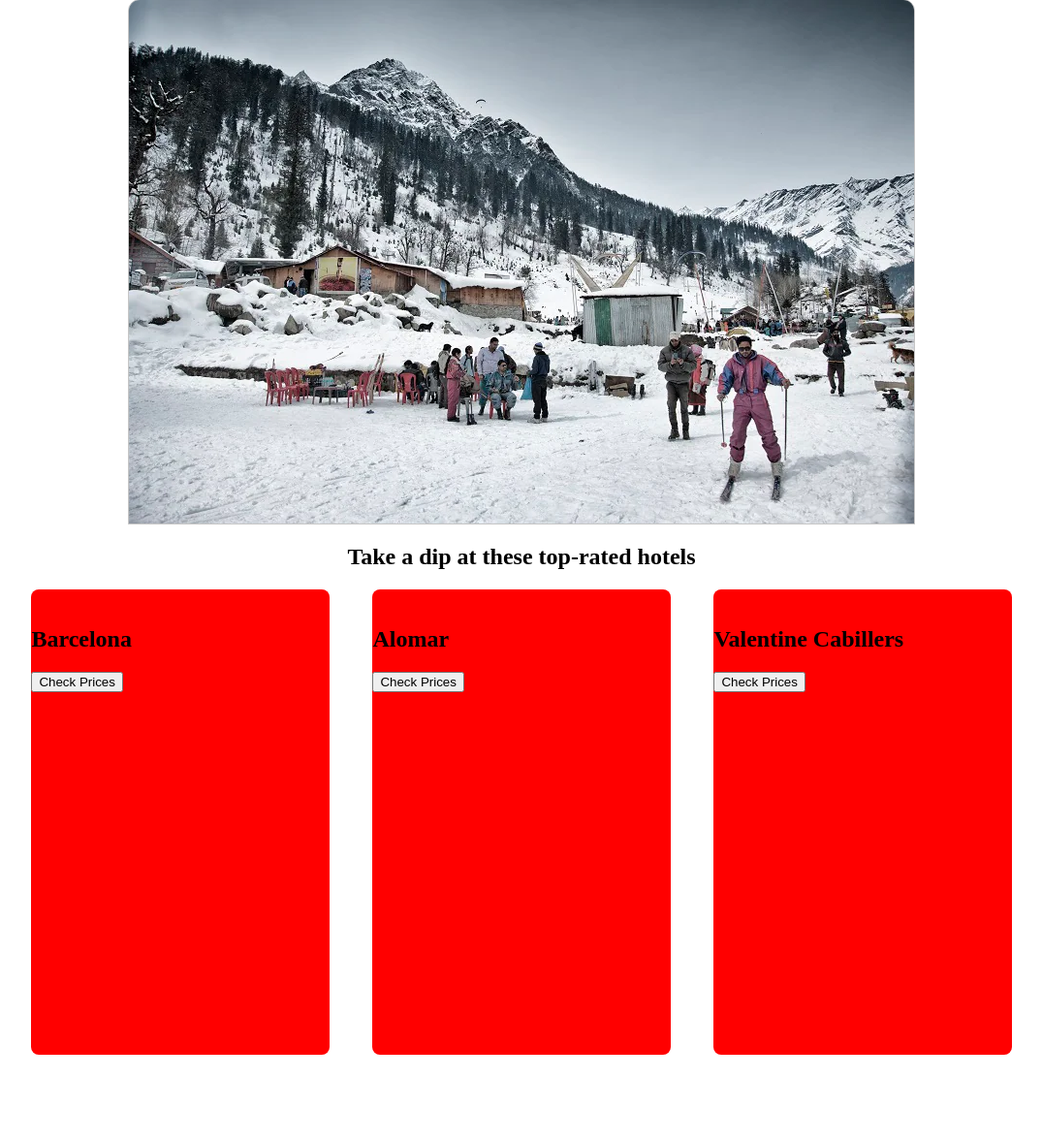
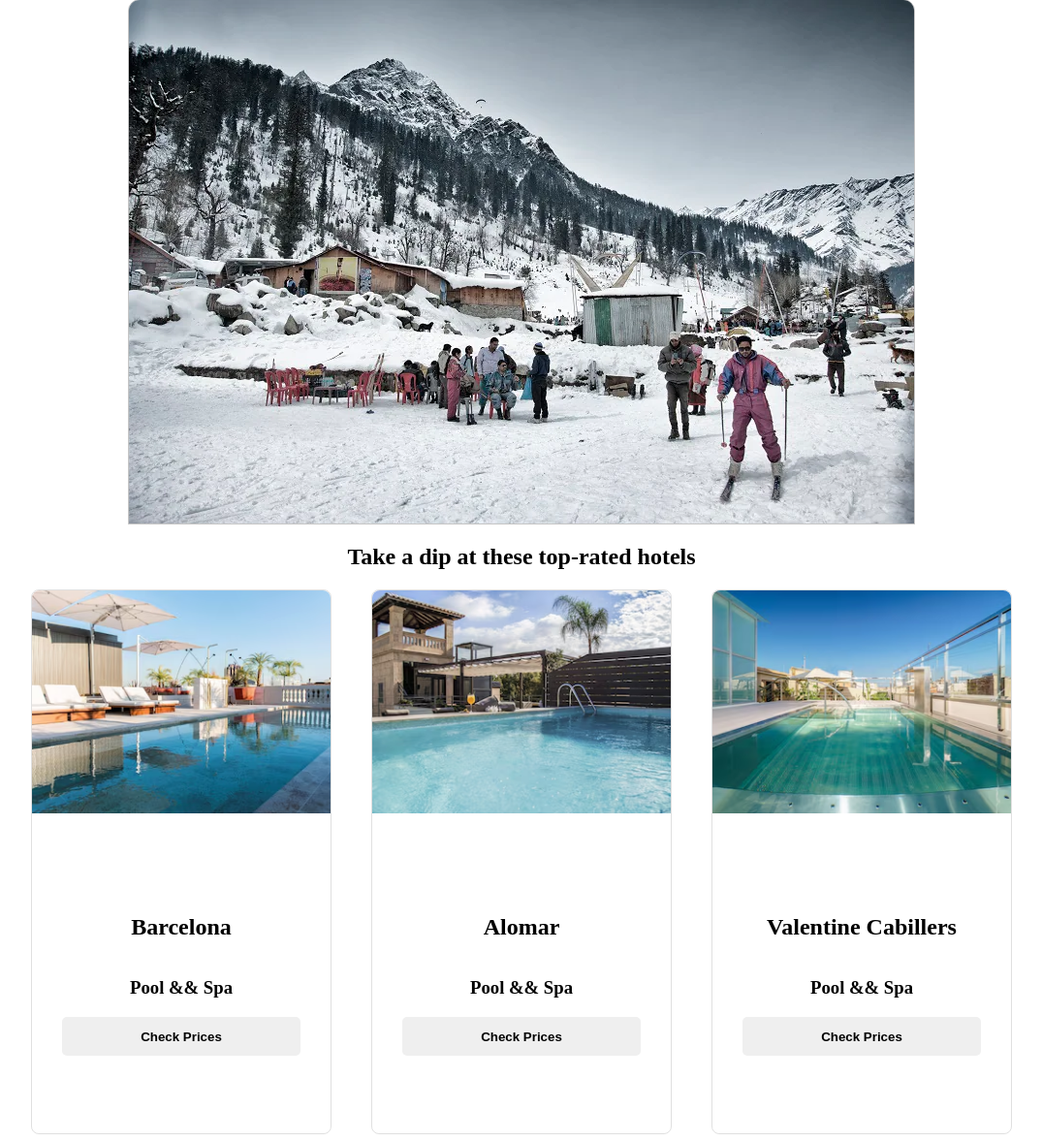
Before and after one commit to KURRI173/Information-Systems, a Flask app: page / in a window 1280 px wide. Shown: the part 309-1487 px from the top of the page at 97% size, without its empty margins (102-1177 px from the left). Before the commit the page ends 1397 px from the top, so only its background shows below. Run offline with Flask 3, Linux system fonts and the light colour scheme.

Commit message:
css hoteimage

```diff
--- a/static/css/index.css
+++ b/static/css/index.css
@@ -198,13 +198,6 @@ input::placeholder
 
   height: auto;
 }
-.hotelpanel .hotelsubpanel
-{
-  width:24vw;
-  height: 60vh;
-  background-color: red;
-  border-radius: 8px;
-}
 .hotelsection
 {
   display: flex;
@@ -212,3 +205,42 @@ input::placeholder
   align-items: center;
   flex-direction: column;
 }
+.hotelpanel .hotelsubpanel
+{
+  width:24vw;
+  height: 70vh;
+  border-radius: 8px;
+  display: flex;
+  justify-content: flex-start;
+  align-items: center;
+  flex-direction: column;
+  border:1px solid rgba(0, 0, 0, 0.121);
+}
+.hotelimage
+{
+  width: 100%;
+}
+.hotelimage img
+{
+  width: 100%;
+  border-top-left-radius: 8px;
+  border-top-right-radius: 8px;
+
+}
+ .textarea
+{
+  display: flex;
+  justify-content:center ;
+  align-items: center;
+  flex-direction: column;
+  width: 100%;
+  height:100%;
+}
+.textarea button
+{
+  width: 80%;
+  height: 40px;
+  border: none;
+  border-radius: 5px;
+  font-weight: 600;
+}
--- a/templates/index.html
+++ b/templates/index.html
@@ -17,28 +17,31 @@
           <div class="hotelpanel">
              <div class="hotelsubpanel">
                 <div class="hotelimage">
-                   <img src=""/>
+                   <img src="../static/Assets/panel1image1.avif"/>
                 </div>
                 <div class="textarea">
                     <h2>Barcelona</h2>
+                    <h3>Pool && Spa</h3>
                     <button>Check Prices</button>
                 </div>
              </div>
              <div class="hotelsubpanel">
                 <div class="hotelimage">
-                    <img src=""/>
+                    <img src="../static/Assets/panel1image2.avif"/>
                 </div>
                 <div class="textarea">
                     <h2>Alomar</h2>
+                    <h3>Pool && Spa</h3>
                     <button>Check Prices</button>
                 </div>
              </div>
              <div class="hotelsubpanel">
                 <div class="hotelimage">
-                    <img src=""/>
+                    <img src="../static/Assets/panel1image3.avif"/>
                 </div>
                 <div class="textarea">
                     <h2>Valentine Cabillers</h2>
+                    <h3>Pool && Spa</h3>
                     <button>Check Prices</button>
                 </div>
              </div>
```
